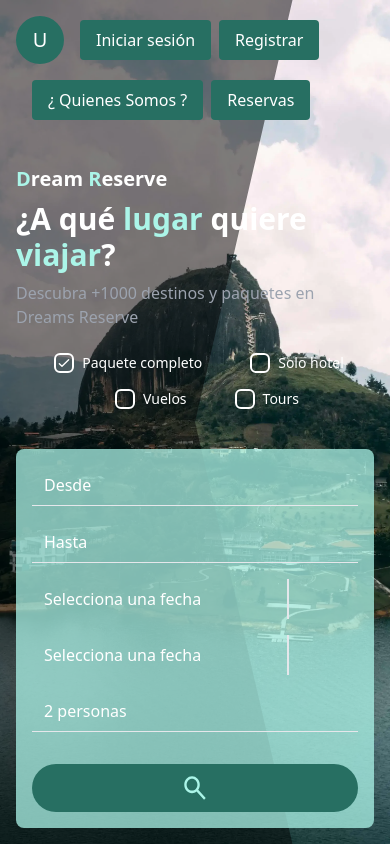
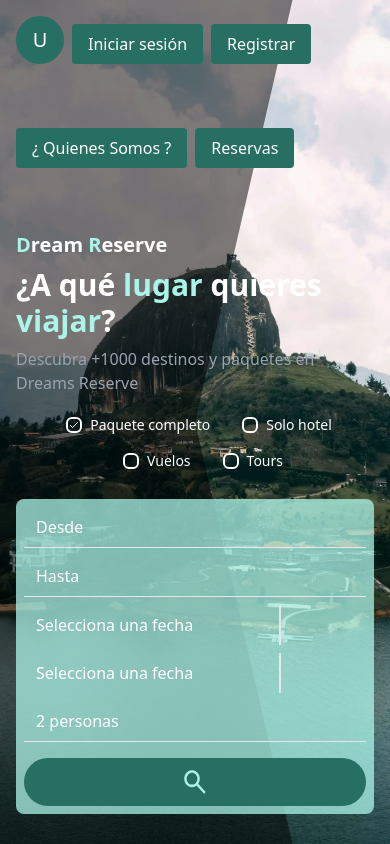
Before and after one commit to carobte/Dream-Reserve-Front, a React (Vite) app: page / in a window 390 px wide. Built offline with nearby package versions, Linux system fonts and the light colour scheme.

Commit message:
Fix: responsibe in all displays

```diff
--- a/src/components/NavbarHome.jsx
+++ b/src/components/NavbarHome.jsx
@@ -28,14 +28,14 @@ export default function NavbarHome() {
   const registerPath = '/register';
 
   return (
-    <nav className="w-full flex flex-row flex-wrap space-x-4 mb-8   sm:flex-row gap-4 items-center pace-y-0  ">
-      <div className="flex flex-row flex-wrap items-center space-x-4">
+    <nav className="w-full  flex flex-col gap-12 sm:flex-col items-start space-y-4 sm:space-y-0 sm:space-x-4 mb-8">
+      <div className="flex flex-wrap justify-center sm:justify-start items-center space-x-2 sm:space-x-4">
         <div className="w-12 h-12 bg-custom-green rounded-full flex items-center justify-center">
           <span className="text-white text-xl">U</span>
         </div>
         {user ? (
           <button
-            className="bg-custom-green text-white py-2 px-4 rounded"
+            className="bg-custom-green text-white py-2 px-4 rounded mt-2 sm:mt-0"
             onClick={() => {
               logout();
               navigate('/');
@@ -44,7 +44,7 @@ export default function NavbarHome() {
             Cerrar sesión
           </button>
         ) : (
-          <div className="flex space-x-2">
+          <div className="flex space-x-2 mt-2 sm:mt-0">
             <button
               className="bg-custom-green text-white py-2 px-4 rounded"
               onClick={() => handleButtonClick(loginPath)}
@@ -61,7 +61,7 @@ export default function NavbarHome() {
         )}
       </div>
 
-      <div className="flex space-x-2">
+      <div className="flex flex-wrap justify-center sm:justify-end space-x-2 sm:space-x-4">
         {buttonOptions.map((option) => (
           <button
             key={option.id}
--- a/src/components/SearchBar.jsx
+++ b/src/components/SearchBar.jsx
@@ -131,10 +131,10 @@ export default function SearchBar() {
   return (
     <>
       {error && <p className="text-red-500 mb-4">{error}</p>}
-      <div className="flex flex-wrap justify-center items-center space-x-4 mb-8 md:mb-12 lg:mb-16 sm:mb-20 justify-start ">
+      <div className="flex flex-wrap justify-center sm:justify-start items-center space-x-2 sm:space-x-4 mb-4 sm:mb-8">
         {/* Checkbox options */}
         {['paquete-completo', 'solo-hotel', 'vuelos', 'tours'].map((option) => (
-          <div key={option} className="flex items-center space-x-2">
+          <div key={option} className="flex items-center space-x-2 mb-2 sm:mb-0">
             <input
               type="checkbox"
               id={option}
@@ -146,11 +146,11 @@ export default function SearchBar() {
             />
             <label
               htmlFor={option}
-              className="flex items-center px-3 py-2 cursor-pointer text-white space-x-2 text-sm sm:text-base"
+              className="flex items-center px-2 py-1 sm:px-3 sm:py-2 cursor-pointer text-white space-x-2 text-sm"
             >
-              <div className="w-5 h-5 flex items-center justify-center border-2 border-white rounded-md peer-checked:bg-blue-500 peer-checked:border-transparent">
+              <div className="w-4 h-4 sm:w-5 sm:h-5 flex items-center justify-center border-2 border-white rounded-md peer-checked:bg-blue-500 peer-checked:border-transparent">
                 <svg
-                  className={`w-4 h-4 text-white ${selectedOption === option ? '' : 'hidden'}`}
+                  className={`w-3 h-3 sm:w-4 sm:h-4 text-white ${selectedOption === option ? '' : 'hidden'}`}
                   xmlns="http://www.w3.org/2000/svg"
                   fill="none"
                   viewBox="0 0 24 24"
@@ -170,9 +170,9 @@ export default function SearchBar() {
         ))}
       </div>
 
-      <div className="bg-custom-navy-blue-opacity bg-opacity-75 p-4 rounded-lg sm:rounded-full w-full max-w-4xl mx-auto">
-        <form className="flex flex-col sm:flex-row items-center gap-4 w-full" onSubmit={handleSearch}>
-          {selectedOption !== 'solo-hotel' && selectedOption !== 'tours' && (
+      <div className="bg-custom-navy-blue-opacity bg-opacity-75 p-2 sm:p-4 rounded-lg sm:rounded-full w-full max-w-4xl mx-auto">
+        <form className="flex flex-col sm:flex-row items-center gap-2 sm:gap-4 w-full" onSubmit={handleSearch}>
+        {selectedOption !== 'solo-hotel' && selectedOption !== 'tours' && (
             <div className="relative flex-1 w-full sm:w-auto">
               <input
                 type="text"
@@ -259,7 +259,7 @@ export default function SearchBar() {
 
           <button
             type="submit"
-            className="bg-custom-green text-white py-2 px-4 rounded-full w-full sm:w-12 h-12 flex items-center justify-center mt-4 sm:mt-0"
+            className="bg-custom-green text-white py-2 px-4 rounded-full w-full sm:w-12 h-12 flex items-center justify-center mt-2 sm:mt-0"
           >
             <svg width="24" height="24" viewBox="0 0 48 52" fill="none" xmlns="http://www.w3.org/2000/svg">
               <path d="M43.6333 51.5L27.3583 33.65C26.0667 34.7833 24.5812 35.6806 22.9021 36.3417C21.2229 37.0028 19.4361 37.3333 17.5417 37.3333C12.8486 37.3333 8.87674 35.5507 5.62604 31.9854C2.37535 28.4201 0.75 24.0639 0.75 18.9167C0.75 13.7694 2.37535 9.41319 5.62604 5.84792C8.87674 2.28264 12.8486 0.5 17.5417 0.5C22.2347 0.5 26.2066 2.28264 29.4573 5.84792C32.708 9.41319 34.3333 13.7694 34.3333 18.9167C34.3333 20.9944 34.0319 22.9542 33.4292 24.7958C32.8264 26.6375 32.0083 28.2667 30.975 29.6833L47.25 47.5333L43.6333 51.5ZM17.5417 31.6667C20.7708 31.6667 23.5156 30.4271 25.776 27.9479C28.0365 25.4687 29.1667 22.4583 29.1667 18.9167C29.1667 15.375 28.0365 12.3646 25.776 9.88542C23.5156 7.40625 20.7708 6.16667 17.5417 6.16667C14.3125 6.16667 11.5677 7.40625 9.30729 9.88542C7.04687 12.3646 5.91667 15.375 5.91667 18.9167C5.91667 22.4583 7.04687 25.4687 9.30729 27.9479C11.5677 30.4271 14.3125 31.6667 17.5417 31.6667Z" fill="#ABF5E8"/>
--- a/src/pages/AboutUs.jsx
+++ b/src/pages/AboutUs.jsx
@@ -12,7 +12,7 @@ export default function AboutUs() {
 
 
   return (
-    <div className="min-h-screen bg-gradient-to-br from-blue-50 via-indigo-50 to-purple-50">
+    <div className="min-h-screen pt-12 bg-gradient-to-br from-blue-50 via-indigo-50 to-purple-50">
       <NavbarSelect/>
       <div className="container mx-auto px-4 py-16">
         <h1 className="text-5xl font-extrabold text-center text-custom-green mb-8"> Dream Reserve</h1>
--- a/src/pages/Home.jsx
+++ b/src/pages/Home.jsx
@@ -4,7 +4,7 @@ import { SearchBar, NavbarHome } from '../components/index';
 export default function Home() {
   return (
     <div
-      className="relative w-full min-h-screen"
+      className="relative w-full min-h-screen flex flex-col"
       style={{
         backgroundImage: "url(../ImagenFondo.webp)",
         backgroundSize: "cover",
@@ -19,16 +19,16 @@ export default function Home() {
           backgroundColor: "rgba(0, 0, 0, 0.5)"
         }}
       />
-      <div className="absolute inset-0" />
-      <div className="absolute inset-0 flex flex-col items-start justify-between p-4 sm:p-8 md:p-16 lg:p-32">
+      <div className="relative gap-4 z-10 flex flex-col min-h-screen p-4 sm:p-8 md:p-16 lg:p-32">
         <NavbarHome />
+        <div className="flex-grow flex items-center">
           <div className="w-full max-w-4xl">
             <div className="space-y-2 mb-4 sm:mb-8 md:mb-12 lg:mb-16 text-white">
               <h1 className="text-xl sm:text-2xl md:text-3xl lg:text-4xl font-bold">
                 <span className="text-custom-navy-blue">D</span>ream <span className="text-custom-navy-blue">R</span>eserve
               </h1>
-            <h2 className="text-3xl sm:text-4xl md:text-5xl lg:text-6xl xl:text-8xl font-bold lg:max-w-2xl">
-              ¿A qué <span className="text-custom-navy-blue">lugar</span> quiere <span className="text-custom-navy-blue">viajar</span>?
+              <h2 className="text-3xl sm:text-4xl md:text-5xl lg:text-6xl xl:text-7xl font-bold lg:max-w-2xl">
+                ¿A qué <span className="text-custom-navy-blue">lugar</span> quieres <span className="text-custom-navy-blue">viajar</span>?
               </h2>
               <p className="text-base sm:text-lg md:text-xl lg:text-2xl text-gray-400">
                 Descubra +1000 destinos y paquetes en Dreams Reserve
@@ -38,5 +38,6 @@ export default function Home() {
           </div>
         </div>
       </div>
+    </div>
   );
 }
```
Lines whose indentation alone changed are shown as unchanged.
